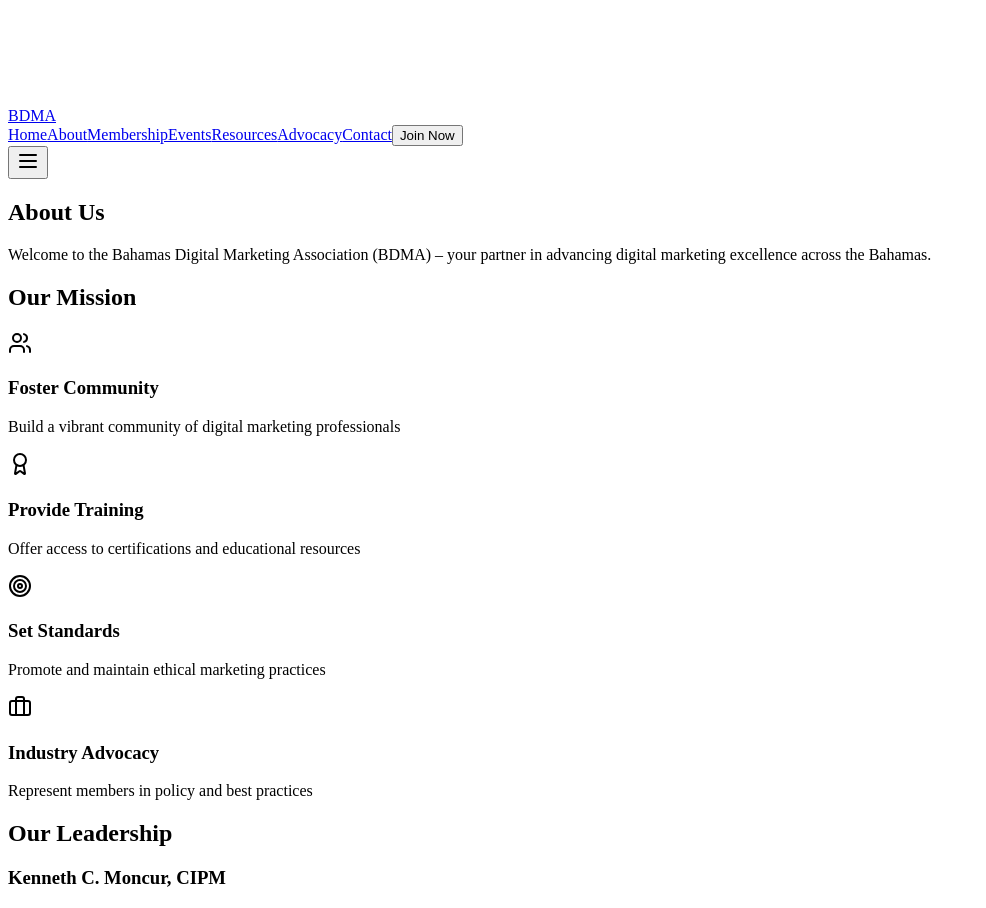
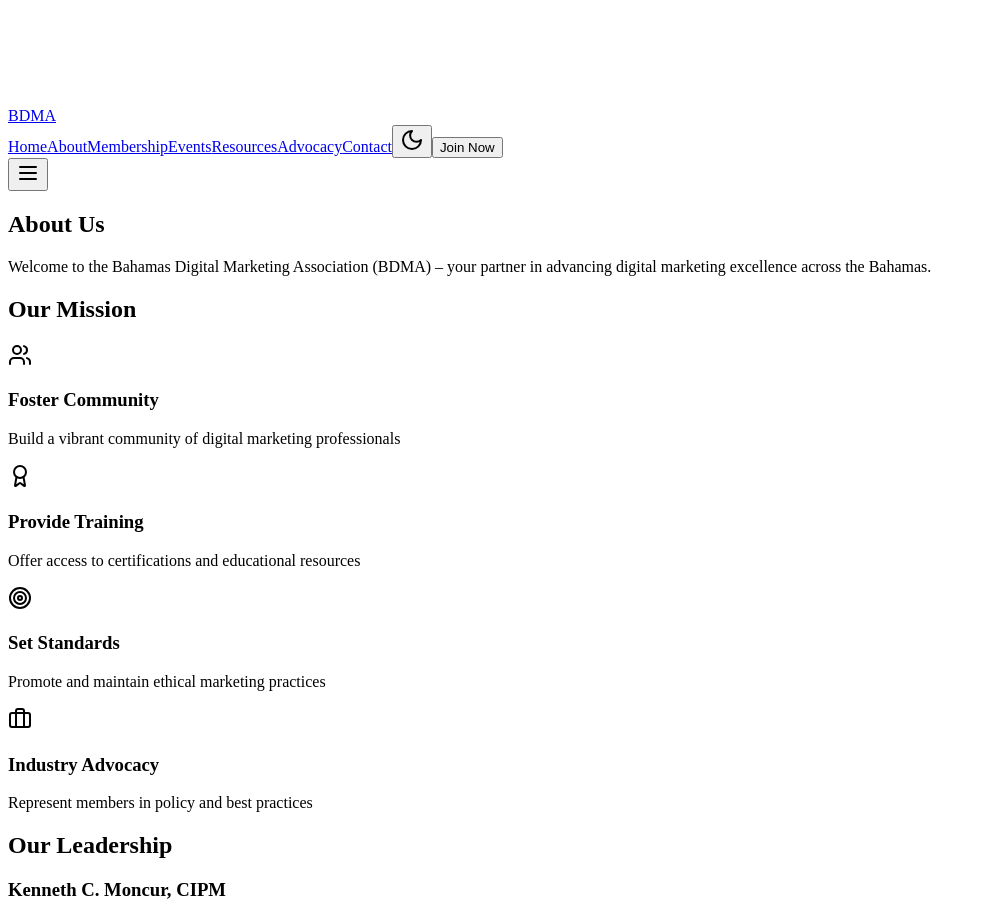
Before and after one commit to salutethegenius/kemisdigital-2027, a React (Vite) app in the folder client/: page /about in a window 1280 px wide. Shown: the part 1169-2077 px from the top of the page, without its empty margins (0-986 px from the left). Built offline with nearby package versions, Linux system fonts and the light colour scheme.

Commit message:
Agent query: Is the dark mode toggle button visible in the header and does it successfully switch between light and dark themes?

```diff
--- a/client/src/components/layout/Header.tsx
+++ b/client/src/components/layout/Header.tsx
@@ -7,6 +7,7 @@
   SheetTrigger,
 } from "@/components/ui/sheet";
 import { Button } from "@/components/ui/button";
+import ThemeToggle from "./ThemeToggle";
 
 const navigation = [
   { name: "Home", href: "/" },
@@ -23,7 +24,7 @@
   const [isOpen, setIsOpen] = useState(false);
 
   return (
-    <header className="bg-white shadow-sm">
+    <header className="bg-background border-b">
       <nav className="container mx-auto px-4 h-16 flex items-center justify-between">
         <Link href="/" className="flex items-center space-x-2 font-bold text-2xl">
           <svg
@@ -42,12 +43,13 @@
               key={item.name}
               href={item.href}
               className={`text-sm font-medium transition-colors hover:text-cyan-500 ${
-                location === item.href ? "text-cyan-500" : "text-gray-600"
+                location === item.href ? "text-cyan-500" : "text-muted-foreground"
               }`}
             >
               {item.name}
             </Link>
           ))}
+          <ThemeToggle />
           <Button>Join Now</Button>
         </div>
 
@@ -64,13 +66,14 @@
                   key={item.name}
                   href={item.href}
                   className={`text-sm font-medium transition-colors hover:text-cyan-500 ${
-                    location === item.href ? "text-cyan-500" : "text-gray-600"
+                    location === item.href ? "text-cyan-500" : "text-muted-foreground"
                   }`}
                   onClick={() => setIsOpen(false)}
                 >
                   {item.name}
                 </Link>
               ))}
+              <ThemeToggle />
               <Button className="w-full">Join Now</Button>
             </div>
           </SheetContent>
--- a/client/src/components/layout/Layout.tsx
+++ b/client/src/components/layout/Layout.tsx
@@ -8,7 +8,7 @@
 
 export default function Layout({ children }: LayoutProps) {
   return (
-    <div className="min-h-screen flex flex-col bg-gradient-to-br from-[#e0f7fa] to-[#b3e5fc]">
+    <div className="min-h-screen flex flex-col bg-background text-foreground">
       <Header />
       <main className="flex-grow container mx-auto px-4 py-8">{children}</main>
       <Footer />
--- /dev/null
+++ b/client/src/components/layout/ThemeToggle.tsx
@@ -0,0 +1,22 @@
+import { Moon, Sun } from "lucide-react";
+import { Button } from "@/components/ui/button";
+import { useTheme } from "@/hooks/use-theme";
+
+export default function ThemeToggle() {
+  const { theme, toggleTheme } = useTheme();
+
+  return (
+    <Button
+      variant="ghost"
+      size="icon"
+      onClick={toggleTheme}
+      aria-label="Toggle theme"
+    >
+      {theme === "dark" ? (
+        <Sun className="h-5 w-5 transition-all" />
+      ) : (
+        <Moon className="h-5 w-5 transition-all" />
+      )}
+    </Button>
+  );
+}
--- /dev/null
+++ b/client/src/hooks/use-theme.tsx
@@ -0,0 +1,54 @@
+import { createContext, useContext, useEffect, useState } from "react";
+
+type Theme = "dark" | "light";
+
+interface ThemeProviderProps {
+  children: React.ReactNode;
+}
+
+const ThemeContext = createContext<{
+  theme: Theme;
+  toggleTheme: () => void;
+}>({
+  theme: "light",
+  toggleTheme: () => null,
+});
+
+export function ThemeProvider({ children }: ThemeProviderProps) {
+  const [theme, setTheme] = useState<Theme>(() => {
+    // Check localStorage and system preference
+    if (typeof window !== "undefined") {
+      const stored = localStorage.getItem("theme") as Theme;
+      if (stored) return stored;
+      return window.matchMedia("(prefers-color-scheme: dark)").matches
+        ? "dark"
+        : "light";
+    }
+    return "light";
+  });
+
+  useEffect(() => {
+    const root = window.document.documentElement;
+    root.classList.remove("light", "dark");
+    root.classList.add(theme);
+    localStorage.setItem("theme", theme);
+  }, [theme]);
+
+  const toggleTheme = () => {
+    setTheme((prev) => (prev === "light" ? "dark" : "light"));
+  };
+
+  return (
+    <ThemeContext.Provider value={{ theme, toggleTheme }}>
+      {children}
+    </ThemeContext.Provider>
+  );
+}
+
+export const useTheme = () => {
+  const context = useContext(ThemeContext);
+  if (!context) {
+    throw new Error("useTheme must be used within a ThemeProvider");
+  }
+  return context;
+};
--- a/client/src/main.tsx
+++ b/client/src/main.tsx
@@ -5,6 +5,7 @@
 import { SWRConfig } from "swr";
 import { fetcher } from "./lib/fetcher";
 import { Toaster } from "@/components/ui/toaster";
+import { ThemeProvider } from "@/hooks/use-theme";
 
 // Pages
 import Home from "./pages/Home";
@@ -18,6 +19,7 @@
 
 createRoot(document.getElementById("root")!).render(
   <StrictMode>
+    <ThemeProvider>
       <SWRConfig value={{ fetcher }}>
         <Layout>
           <Switch>
@@ -33,5 +35,6 @@
         </Layout>
         <Toaster />
       </SWRConfig>
+    </ThemeProvider>
   </StrictMode>
 );
```
Lines whose indentation alone changed are shown as unchanged.
